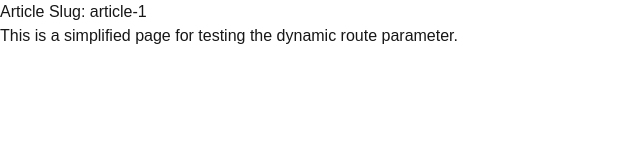
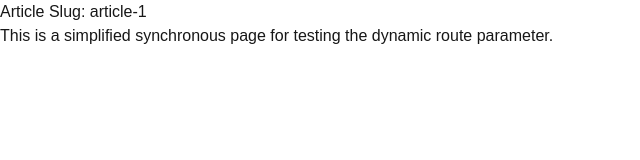
Before and after one commit to Derk3131/Top-O-Texas-Football-Magazine, a Next.js app: page /articles/article-1 in a window 1280 px wide. Shown: the top 160 px of the page, without its empty margins (0-640 px from the left). Built offline with nearby package versions, Linux system fonts and the light colour scheme.

Commit message:
Fix syntax error (unterminated string) in articles/[slug] page

```diff
--- a/src/app/articles/[slug]/page.tsx
+++ b/src/app/articles/[slug]/page.tsx
@@ -1,22 +1,21 @@
 // src/app/articles/[slug]/page.tsx
-// Removed 'notFound' import as it's not used in this simplified version
+// Synchronous version for testing
 
-export default async function ArticlePage({ params }: { params: { slug: string } }) {
+export default function ArticlePage({ params }: { params: { slug: string } }) {
   // Basic check to ensure params.slug is used and avoid unused variable warnings
   if (!params || !params.slug) {
     // In a real scenario, you might want to handle this case explicitly
-    // For this test, let's assume slug is always provided if the route matches.
   }
 
   return (
     <div>
       <h1>Article Slug: {params.slug}</h1>
-      <p>This is a simplified page for testing the dynamic route parameter.</p>
+      <p>This is a simplified synchronous page for testing the dynamic route parameter.</p>
     </div>
   );
 }
 
-// You can add a simple generateStaticParams if needed for Next.js, though it might not be related to this specific type error.
+// You can add a simple generateStaticParams if needed for Next.js.
 // export async function generateStaticParams() {
 //   // Example: return a list of possible slug values
 //   return [{ slug: 'test-article' }, { slug: 'another-article' }];
```
